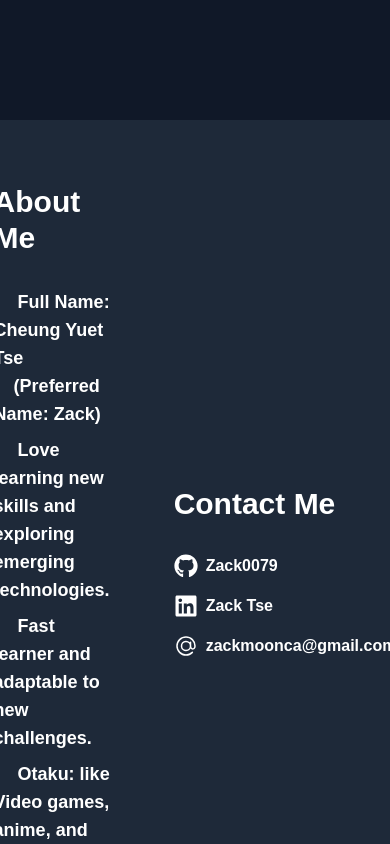
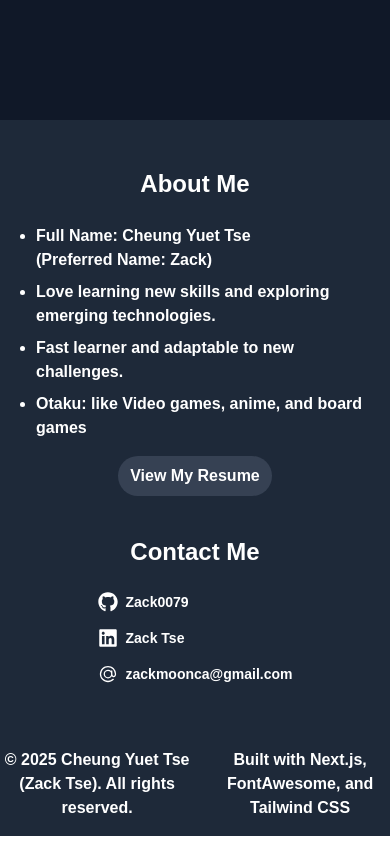
Before and after one commit to Zack0079/portfolio, a Next.js app: page / in a window 390 px wide. Shown: the part 2320-3164 px from the top of the page. Built offline with nearby package versions, Linux system fonts and the light colour scheme.

Commit message:
Modifed About part that text center in mobile size

```diff
--- a/src/components/AboutAndContact.js
+++ b/src/components/AboutAndContact.js
@@ -3,40 +3,39 @@ import { AtSymbolIcon } from '@heroicons/react/24/solid'
 
 export default function AboutAndContact() {
   return (
-    <section id="contact" className="py-16 bg-gray-800 text-white">
-      <div className="container items-center justify-center mx-auto text-center w-full h-full flex  md:flex-row sm:flex-col gap-16 ">
+    <section id="contact" className="py-12 sm:py-16 bg-gray-800 text-white">
+      <div className="max-w-5xl items-center justify-center mx-auto text-center w-full flex flex-col md:flex-row gap-10 md:gap-16 px-4 sm:px-6 md:px-8">
 
-        <div className="flex flex-col text-start" >
-          <h2 className="text-3xl font-bold mb-8 ">About Me</h2>
-          <ul className="list-disc list-inside space-y-2 text-lg">
-            <li>Full Name: Cheung Yuet Tse <span className="ml-5">(Preferred Name: Zack)</span></li>
+        <div className="flex flex-col text-left w-full max-w-md md:max-w-xl md:flex-1 mx-auto md:mx-0">
+          <h2 className="text-2xl sm:text-3xl font-bold mb-6 sm:mb-8 text-center">About Me</h2>
+          <ul className="list-disc list-outside pl-5 space-y-2 sm:space-y-3 text-base sm:text-lg">
+            <li>Full Name: Cheung Yuet Tse <span className="block sm:inline sm:ml-5">(Preferred Name: Zack)</span></li>
             <li>Love learning new skills and exploring emerging technologies.</li>
             <li>Fast learner and adaptable to new challenges.</li>
             <li>Otaku: like Video games, anime, and board games</li>
           </ul>
-        <a href="/assets/resume_CYT.pdf" target="_blank" rel="noopener noreferrer" className="bg-gray-700 hover:underline shrink-0 rounded-full px-3 py-2 text-lg font-bold hover:text-orange-300 w-fit mt-4">
-           View My Resume
-        </a>
-      </div>
+          <a href="/assets/resume_CYT.pdf" target="_blank" rel="noopener noreferrer" className="bg-gray-700 hover:underline shrink-0 rounded-full px-3 py-2 text-base sm:text-lg font-bold hover:text-orange-300 w-fit mt-4 mx-auto md:mx-0">
+            View My Resume
+          </a>
+        </div>
 
-        <div className="shrink-0 flex flex-col items-start" >
-          <h2 className="text-3xl font-bold mb-8 ">Contact Me</h2>
-          <div className="flex flex-col space-y-4 ">
-            <a href="https://github.com/Zack0079" className="flex items-center space-x-2 hover:text-orange-300">
-              <FaGithub className="w-6 h-6" />
+        <div className="flex flex-col items-center w-full max-w-md mx-auto md:w-auto md:max-w-none md:shrink-0 md:grow-0">
+          <h2 className="text-2xl sm:text-3xl font-bold mb-6 sm:mb-8">Contact Me</h2>
+          <div className="flex flex-col items-start space-y-4 text-sm sm:text-base">
+            <a href="https://github.com/Zack0079" className="flex items-center space-x-2 hover:text-orange-300 break-words md:whitespace-nowrap">
+              <FaGithub className="w-5 h-5 sm:w-6 sm:h-6 shrink-0" />
               <span>Zack0079</span>
             </a>
-            <a href="https://www.linkedin.com/in/zackcyt/" className="flex items-center space-x-2 hover:text-orange-300">
-              <FaLinkedin className="w-6 h-6" />
+            <a href="https://www.linkedin.com/in/zackcyt/" className="flex items-center space-x-2 hover:text-orange-300 break-words md:whitespace-nowrap">
+              <FaLinkedin className="w-5 h-5 sm:w-6 sm:h-6 shrink-0" />
               <span>Zack Tse</span>
             </a>
-            <a href="mailto:zackmoonca@gmail.com" className="flex items-center space-x-2 hover:text-orange-300">
-              <AtSymbolIcon className="w-6 h-6" />
+            <a href="mailto:zackmoonca@gmail.com" className="flex items-center space-x-2 hover:text-orange-300 break-all md:whitespace-nowrap">
+              <AtSymbolIcon className="w-5 h-5 sm:w-6 sm:h-6 shrink-0" />
               <span>zackmoonca@gmail.com</span>
             </a>
           </div>
         </div>
-
 
       </div>
 
```
